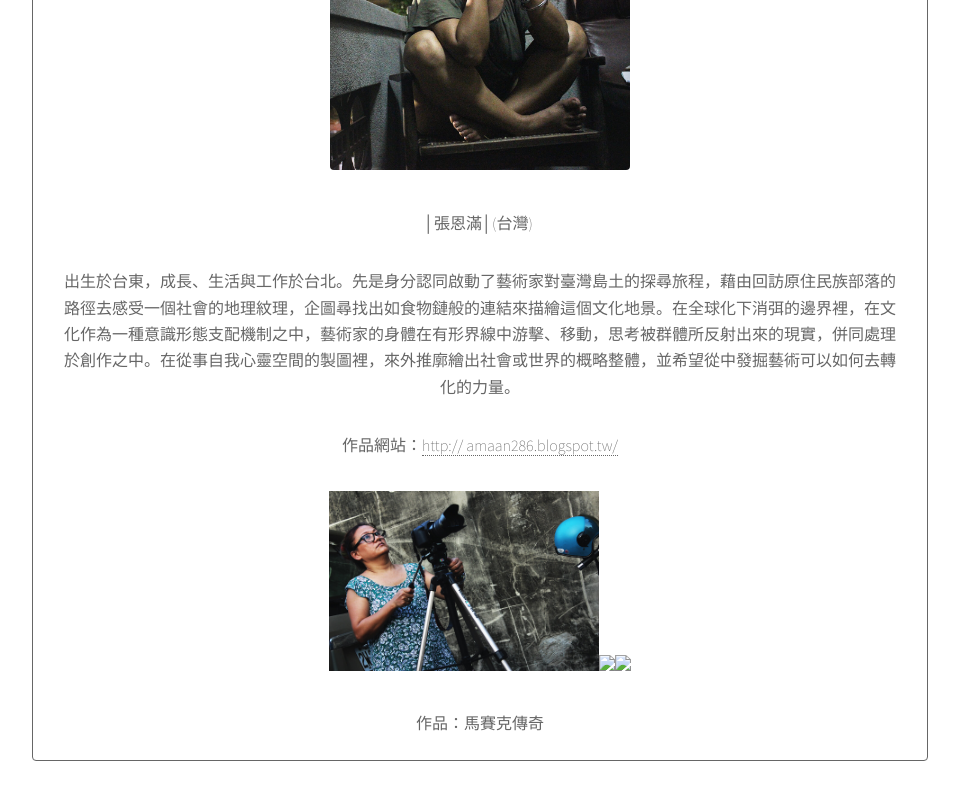
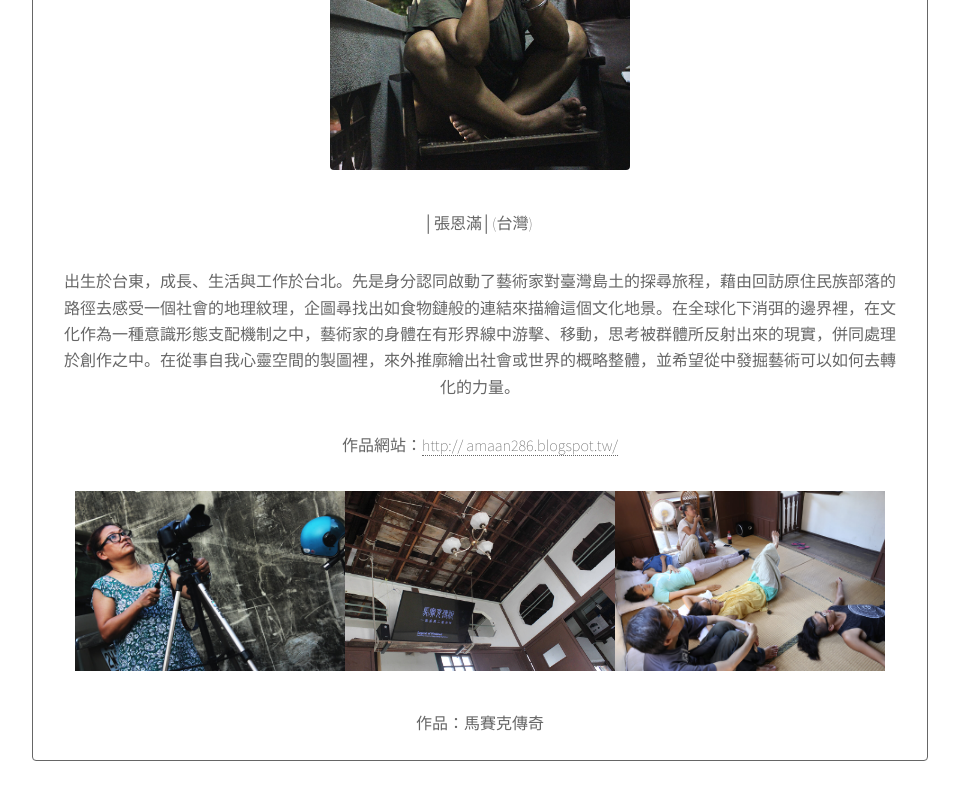
Before and after one commit to nfactoryairtw/nfactoryair, a plain HTML site: page eh1.html in a window 1280 px wide. Shown: the part 3232-4022 px from the top of the page, without its empty margins (160-1119 px from the left). Drawn offline with nearby package versions, Linux system fonts and the light colour scheme; the site is published under a folder, as on GitHub Pages, so addresses that start at the root find nothing.

Commit message:
Update eh1.html

```diff
--- a/eh1.html
+++ b/eh1.html
@@ -92,7 +92,7 @@ function MM_openBrWindow(theURL,winName,features) { //v2.0
 	      │張恩滿│(台灣) </p>
 					    <p>出生於台東，成長、生活與工作於台北。先是身分認同啟動了藝術家對臺灣島土的探尋旅程，藉由回訪原住民族部落的路徑去感受一個社會的地理紋理，企圖尋找出如食物鏈般的連結來描繪這個文化地景。在全球化下消弭的邊界裡，在文化作為一種意識形態支配機制之中，藝術家的身體在有形界線中游擊、移動，思考被群體所反射出來的現實，併同處理於創作之中。在從事自我心靈空間的製圖裡，來外推廓繪出社會或世界的概略整體，並希望從中發掘藝術可以如何去轉化的力量。</p>
 					    <p> 作品網站：<a href="http://amaan286.blogspot.tw/" rel="nofollow nofollow" target="_blank" onmouseover="LinkshimAsyncLink.swap(this, 'http:\/\/amaan286.blogspot.tw\/');" onclick="LinkshimAsyncLink.referrer_log(this, 'http:\/\/amaan286.blogspot.tw\/', '\/si\/ajax\/l\/render_linkshim_log\/?u=http\u00253A\u00252F\u00252Famaan286.blogspot.tw\u00252F&h=4AQFwrSPR&render_verification=0&enc=AZOLUyf2mSV7nUQD_Sz7tt7zk8_YDpn7FT2eAKNkDDEVAzkU04Vt52Rs7L-uN2apjlY&d');">http:// amaan286.blogspot.tw/</a>				      </p>
-				      <p><img src="eh1/works/002.jpg" width="270" ><img src="/eh1/works/005.jpg" width="270" ><img src="/eh1/works/004.jpg" width="270"></p>
+				      <p><img src="eh1/works/002.jpg" width="270" ><img src="eh1/works/005.jpg" width="270" ><img src="eh1/works/004.jpg" width="270"></p>
 				      <p>作品：馬賽克傳奇</p>
 	    </div>
 					    <p><br>
```
